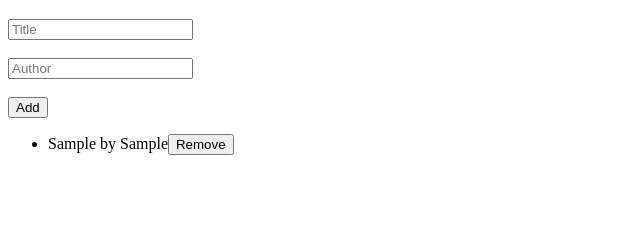
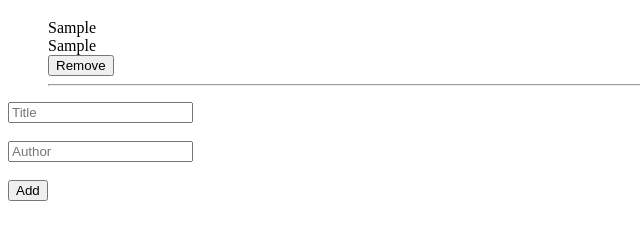
Before and after one commit to Jrmcuervo/awesome-books, a plain HTML site: page index.html in a window 1280 px wide. Both pictures are taken after typing "Sample", "Sample" into the empty fields and a click on the button "Add". Shown: the part 61-300 px from the top of the page, without its empty margins (0-640 px from the left). Drawn offline with Linux system fonts and the light colour scheme.

Commit message:
Update app.js for style issues

```diff
--- a/app.js
+++ b/app.js
@@ -20,14 +20,18 @@ function displayBooks() {
     booksList.innerHTML = '';
     books.forEach(book => {
         const li = document.createElement('li');
-        li.innerText = `${book.title} by ${book.author}`;
+        li.innerHTML = `<div>${book.title}</div> <div>${book.author}</div>`;
         const removeButton = document.createElement('button');
-        removeButton.innerText = 'Remove';
+        removeButton.innerHTML = 'Remove';
         removeButton.addEventListener('click', () => {
             removeBook(book.title);
         });
         li.appendChild(removeButton);
         booksList.appendChild(li);
+        li.style.listStyleType = 'none';
+        let html =`<hr>`;
+        li.innerHTML+=html;
+
     });
 }
 
--- a/index.html
+++ b/index.html
@@ -11,15 +11,15 @@
 <body>
     <main>
         <h1>Awesome Books</h1>
+        <ul id="books-list"></ul>
         <form id="add-book-form">
             <input type="text" id="title" placeholder="Title" /><br><br>
             <input type="text" id="author" placeholder="Author" /><br><br>
             <button type="submit">Add</button>
         </form>
-        <ul id="books-list"></ul>
+
     </main>
     <script src="app.js"></script>
 </body>
-<script src="app.js"></script>
 
 </html>
```
